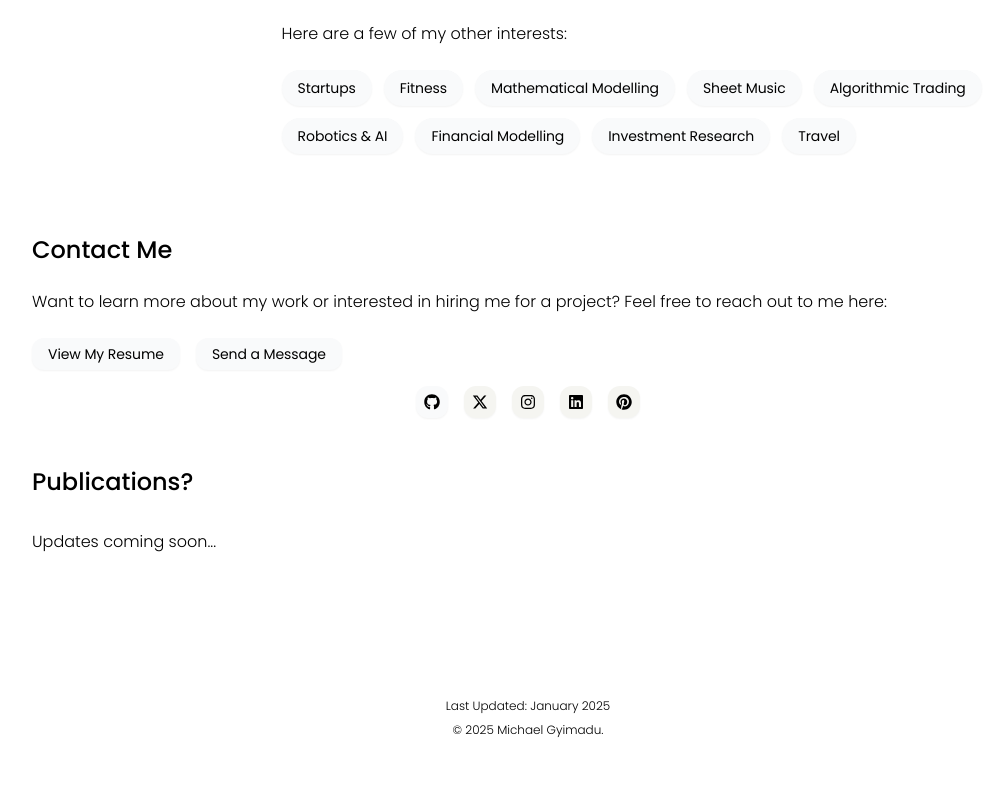
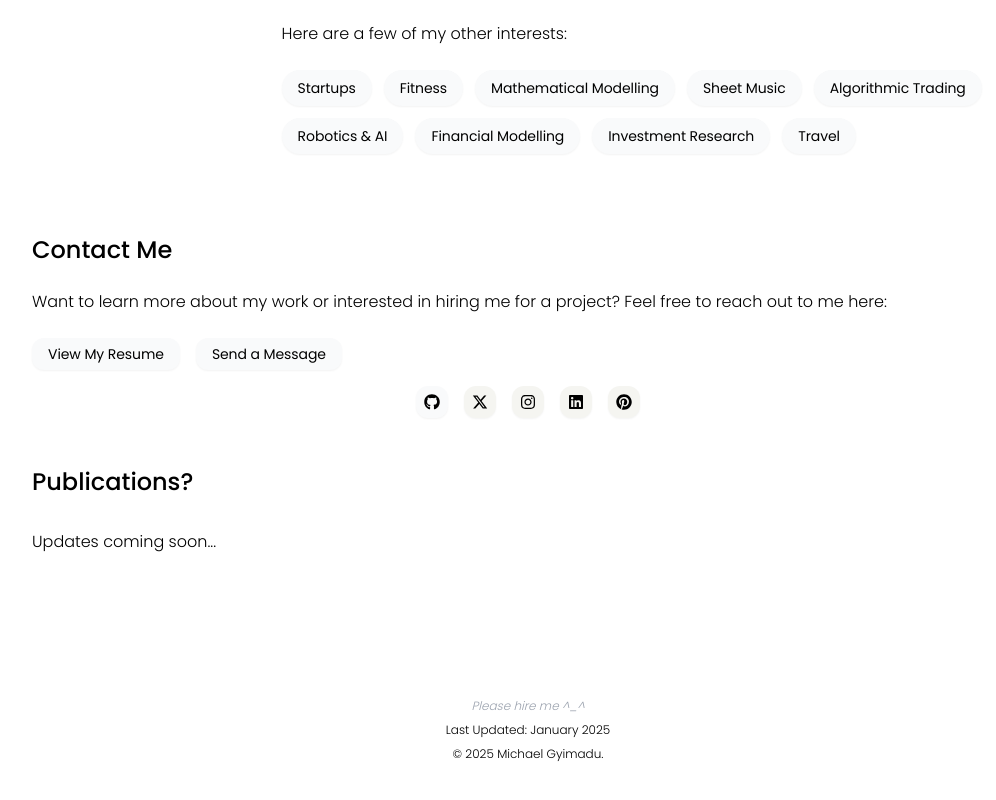
Before and after one commit to gyimadu/portfolio, a Next.js app: page / in a window 1280 px wide. Shown: the part 322-1122 px from the top of the page, without its empty margins (112-1108 px from the left). Built offline with nearby package versions, Linux system fonts and the light colour scheme.

Commit message:
funny note on footer

```diff
--- a/src/app/page.tsx
+++ b/src/app/page.tsx
@@ -154,6 +154,7 @@ export default function Home() {
         </section>
 
         <footer className="text-center border-t sm:border-t-0 border-gray-200 pt-8 text-black text-xs pb-8">
+          <div className='mb-2 text-gray-400 italic'>Please hire me ^_^</div>
           <div className="mb-2">Last Updated: January 2025</div>
           <div>© {new Date().getFullYear()} Michael Gyimadu.</div>
         </footer>
```
